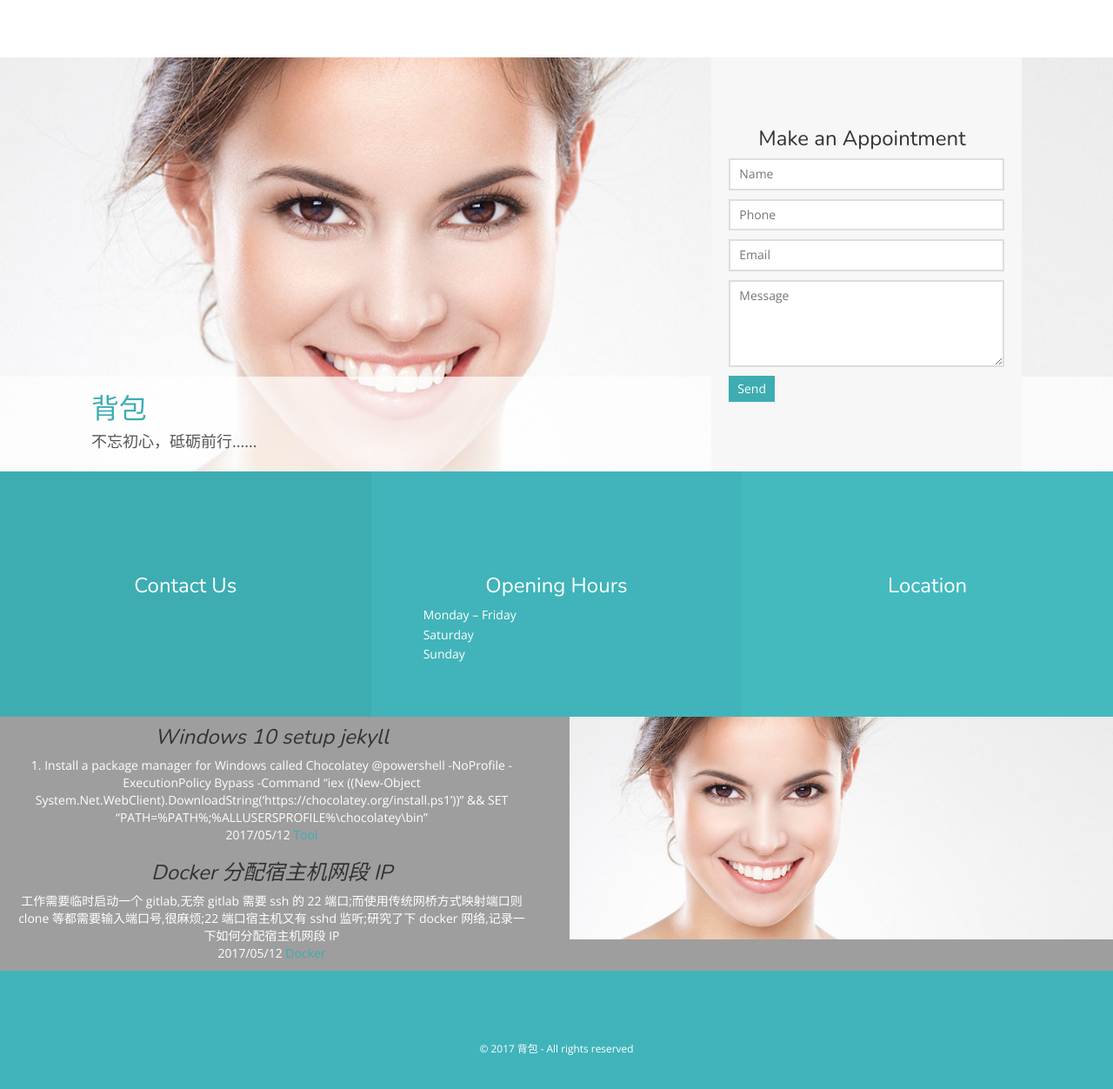
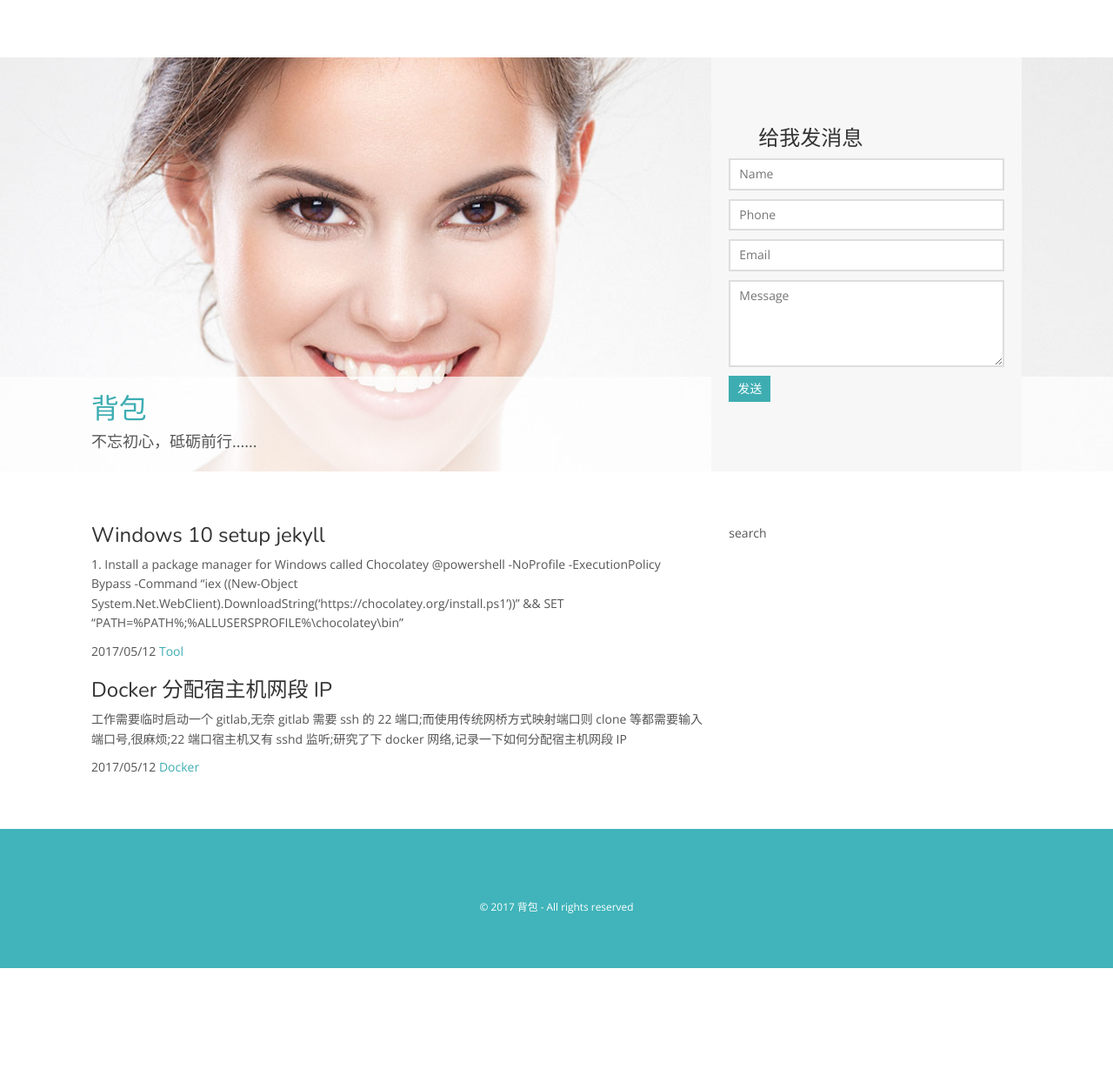
Before and after one commit to cqmh/blog, a Jekyll site: the page built from index.html, in a window 1280 px wide and 1379 px high, cut to the strip 104-1356 px from the top of the window. Shown: the whole strip at 87% size. Built offline with Jekyll 4.4.1, drawn with Linux system fonts in a browser that asks for light colours; nearby versions of some CDN libraries; the list of posts is cut into pages by our own code.

Commit message:
Update index.html

```diff
--- a/index.html
+++ b/index.html
@@ -16,8 +16,8 @@ layout: default
     <div class="container-fluid">
 
         <div class="col-sm-6 col-sm-offset-6 col-md-4 col-md-offset-8 form">
-            <h3><svg class="icon icon-envelope-o"><use xlink:href="#icon-envelope-o"></use></svg>Make an Appointment</h3>
-            <form action="https://getsimpleform.com/messages?form_api_token={{ site.api_token }}" method="post">
+            <h3><svg class="icon icon-envelope-o"><use xlink:href="#icon-envelope-o"></use></svg>给我发消息</h3>
+            <form action="" method="post">
                 <div class="form-field">
                     <input name="name" type="text" placeholder="Name" required>
                 </div>
@@ -30,7 +30,7 @@ layout: default
                 <div class="form-field">
                     <textarea name="comments" placeholder="Message" required></textarea>
                 </div>
-                <input type="submit" class="btn btn-default" value="Send">
+                <input type="submit" class="btn btn-default" value="发送">
             </form>
         </div>
 
@@ -39,65 +39,25 @@ layout: default
 <!-- End Hero -->
 
 <!-- Start 3 columns -->
-<div class="three-shade-col">
-    <div class="col-sm-4">
-        <svg class="icon icon-envelope-o"><use xlink:href="#icon-envelope-o"></use></svg>
-        <h3>Contact Us</h3>
-        <ul>
-            {% if site.contact.phone %}<li><strong>Phone:</strong> {{ site.contact.phone }}</li>{% endif %}
-            {% if site.contact.emergency %}<li><strong>Emergency:</strong> {{ site.contact.emergency }}</li>{% endif %}
-            {% if site.contact.email %}<li><strong>Email:</strong> {{ site.contact.email }}</li>{% endif %}
-        </ul>
+<div id="about" class="about">
+    <div class="container-fluid">
+    <div class="row">
+        <div class="col-sm-8">
+            {% for post in paginator.posts %}
+		<h3>{{ post.title }}</h3>
+		<p>{{ post.excerpt | strip_html | strip }}</p>
+		<p>
+		    {{ post.date | date: "%Y/%m/%d" }}
+		    {% for cat in post.categories %}
+		        <a>{{ cat }}</a>
+		    {% endfor %}
+		</p>
+	    {% endfor %}
+	</div>
+        <div class="col-sm-4">
+	    <p>search</p>
+	</div>
     </div>
-    <div class="col-sm-4">
-        <svg class="icon icon-clock-o"><use xlink:href="#icon-clock-o"></use></svg>
-        <h3>Opening Hours</h3>
-        <table>
-            <tbody>
-                <tr>
-                    <td>Monday – Friday</td>
-                    <td>{{ site.monday_friday }}</td>
-                </tr>
-                <tr>
-                    <td>Saturday</td>
-                    <td>{{ site.saturday }}</td>
-                </tr>
-                <tr>
-                    <td>Sunday</td>
-                    <td>{{ site.sunday }}</td>
-                </tr>
-            </tbody>
-        </table>
-    </div>
-    <div class="col-sm-4">
-        <svg class="icon icon-map-marker"><use xlink:href="#icon-map-marker"></use></svg>
-        <h3>Location</h3>
-            <p>
-                {{ site.contact.address }}
-            </p>
     </div>
 </div>
 <!-- End 3 columns -->
-
-<!-- Start Testimonials -->
-<div id="testimonials" class="testimonials parallax" style="background-image: url('{{ site.baseurl }}/img/{{ site.testimonials.testimonials_img }}');">
-    <div class="row">
-        <div class="col-sm-6">
-            {% for post in paginator.posts %}
-			    <blockquote>
-				    <h3>{{ post.title }}</h3>
-					<small>{{ post.excerpt | strip_html | strip }}</small>
-					<small>{{ post.date | date: "%Y/%m/%d" }}
-					{% for cat in post.categories %}
-					<a>{{ cat }}</a>
-					{% endfor %}
-					</small>
-				</blockquote>
-			{% endfor %}
-	    </div>
-        <div class="col-sm-6">
-	        <img src="img/hero.jpg" alt="...">
-	    </div>
-	</div>
-</div>
-<!-- End Testimonials -->
```
